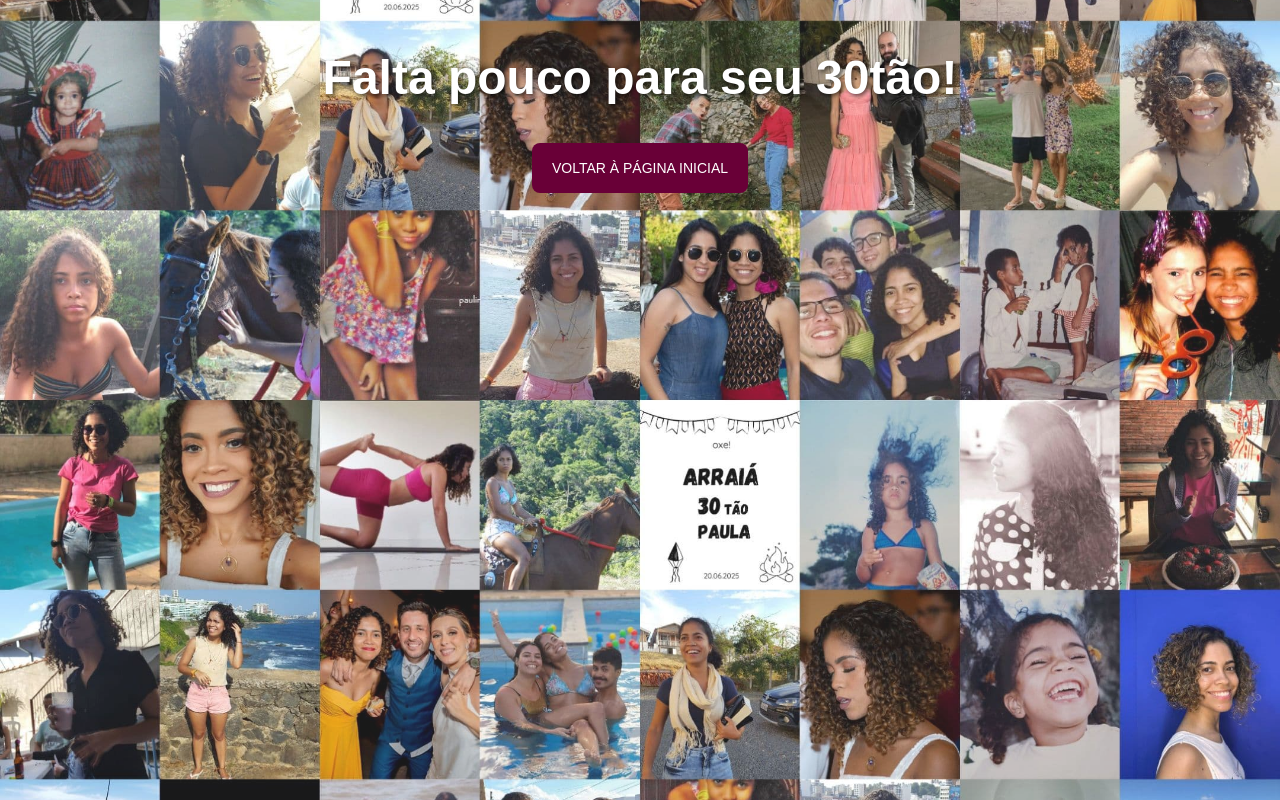
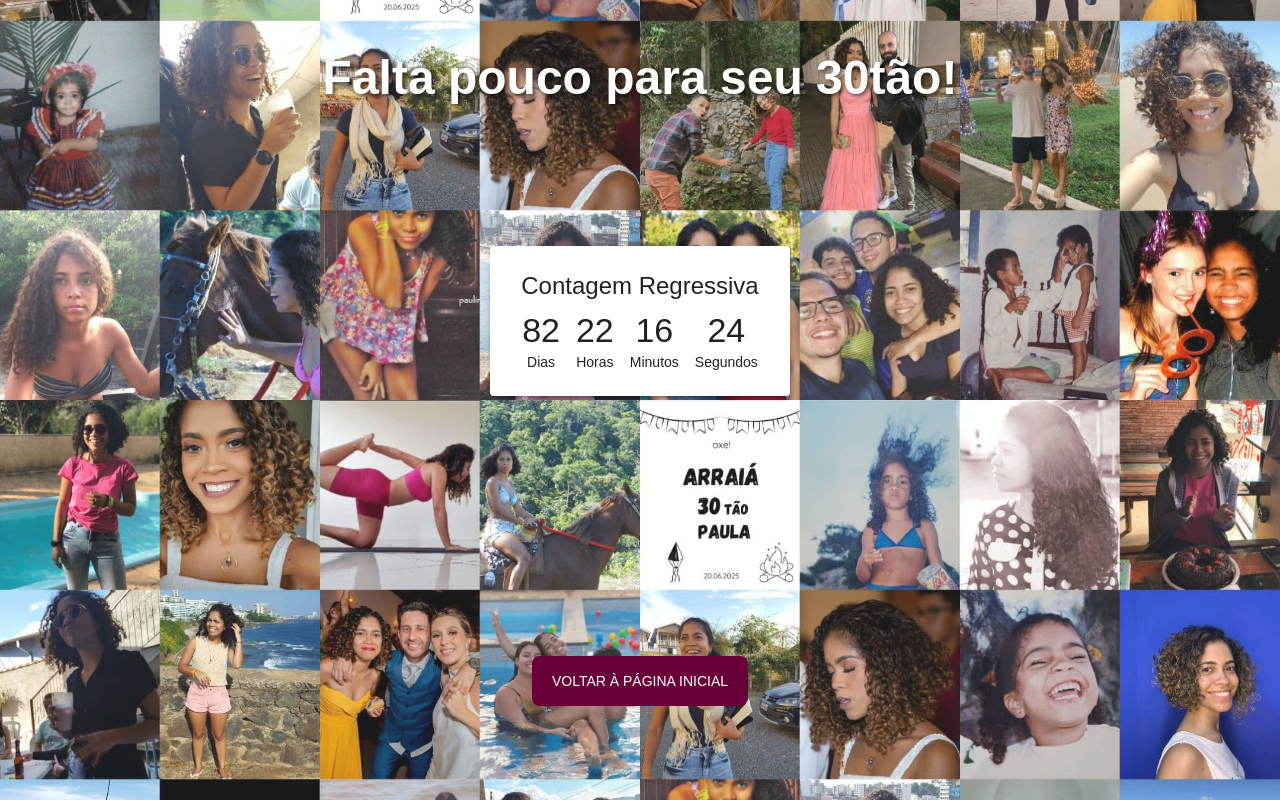
Before and after one commit to lucasvilela91/birthday-countdown, a Next.js app: page /birthday in a window 1280 px wide. Built offline with nearby package versions, Linux system fonts and the light colour scheme; a web font is replaced by a local one.

Commit message:
feat: add countdownTimer component and page birthday

```diff
--- a/src/app/birthday/page.js
+++ b/src/app/birthday/page.js
@@ -1,7 +1,7 @@
 // app/aniversario/page.js
 import React from 'react';
 import { Typography, Button } from '@mui/material'; // Usando Material UI
-
+import CountdownTimer from '../../components/countdownTimer';
 const AniversarioPage = () => {
   return (
     <div style={{ textAlign: 'center', padding: '50px' }}>
@@ -12,10 +12,14 @@ const AniversarioPage = () => {
           color: 'white',
           fontWeight: 'bold',
           textShadow: '2px 2px 4px rgba(0, 0, 0, 0.6)',
+          marginBottom: '140px', // Aumenta a distância abaixo do título
         }}
       >
         Falta pouco para seu 30tão!
       </Typography>
+
+      <CountdownTimer targetDate='2025-06-20T00:00:00' />
+
       <Button
         href='/'
         sx={{
@@ -26,7 +30,7 @@ const AniversarioPage = () => {
           minHeight: '50px',
           borderRadius: '8px',
           '&:hover': { backgroundColor: '#8A0050' },
-          marginTop: '20px',
+          marginTop: '260px',
         }}
       >
         Voltar à Página Inicial
--- a/src/app/page.js
+++ b/src/app/page.js
@@ -49,7 +49,6 @@ export default function HomePage() {
       </Typography>
 
       <Button
-        onClick={() => alert('A Pida é a pida!')}
         href='/birthday'
         sx={{
           backgroundColor: '#690037',
--- /dev/null
+++ b/src/components/countdownTimer.js
@@ -0,0 +1,59 @@
+'use client';
+
+import { useEffect, useState } from 'react';
+import { Box, Typography, Paper } from '@mui/material';
+
+const CountdownTimer = ({ targetDate }) => {
+  const calculateTimeLeft = () => {
+    const difference = new Date(targetDate) - new Date();
+    if (difference > 0) {
+      return {
+        days: Math.floor(difference / (1000 * 60 * 60 * 24)),
+        hours: Math.floor((difference / (1000 * 60 * 60)) % 24),
+        minutes: Math.floor((difference / (1000 * 60)) % 60),
+        seconds: Math.floor((difference / 1000) % 60),
+      };
+    }
+    return { days: 0, hours: 0, minutes: 0, seconds: 0 };
+  };
+
+  const [timeLeft, setTimeLeft] = useState(calculateTimeLeft());
+
+  useEffect(() => {
+    const timer = setInterval(() => {
+      setTimeLeft(calculateTimeLeft());
+    }, 1000);
+    return () => clearInterval(timer);
+  }, [targetDate]);
+
+  return (
+    <Paper
+      elevation={3}
+      sx={{ padding: 3, textAlign: 'center', maxWidth: 300, margin: 'auto' }}
+    >
+      <Typography variant='h5' gutterBottom>
+        Contagem Regressiva
+      </Typography>
+      <Box sx={{ display: 'flex', justifyContent: 'center', gap: 2 }}>
+        <Box>
+          <Typography variant='h4'>{timeLeft.days}</Typography>
+          <Typography variant='body2'>Dias</Typography>
+        </Box>
+        <Box>
+          <Typography variant='h4'>{timeLeft.hours}</Typography>
+          <Typography variant='body2'>Horas</Typography>
+        </Box>
+        <Box>
+          <Typography variant='h4'>{timeLeft.minutes}</Typography>
+          <Typography variant='body2'>Minutos</Typography>
+        </Box>
+        <Box>
+          <Typography variant='h4'>{timeLeft.seconds}</Typography>
+          <Typography variant='body2'>Segundos</Typography>
+        </Box>
+      </Box>
+    </Paper>
+  );
+};
+
+export default CountdownTimer;
```
